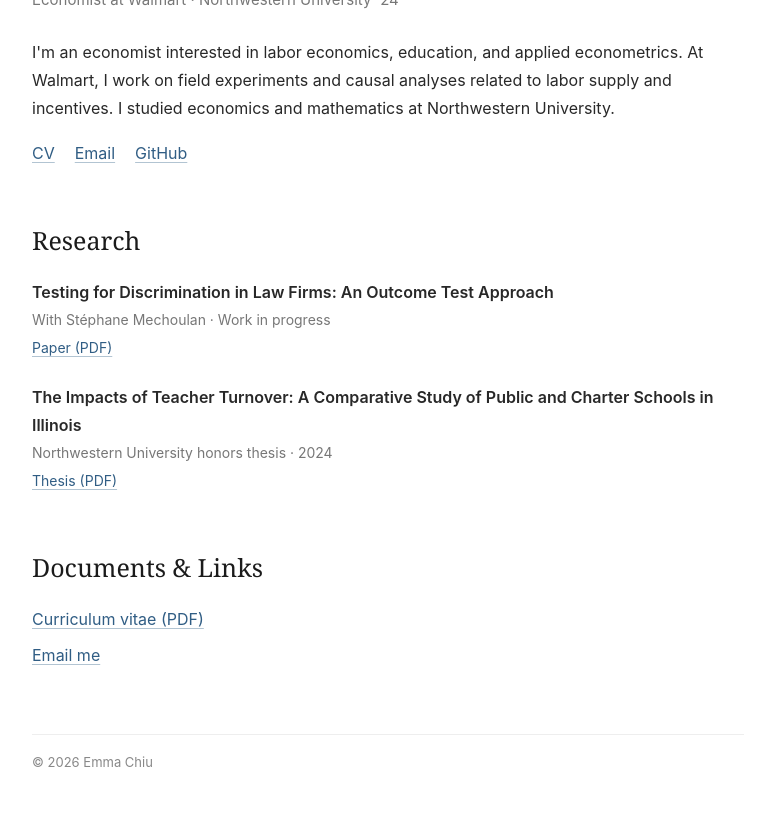
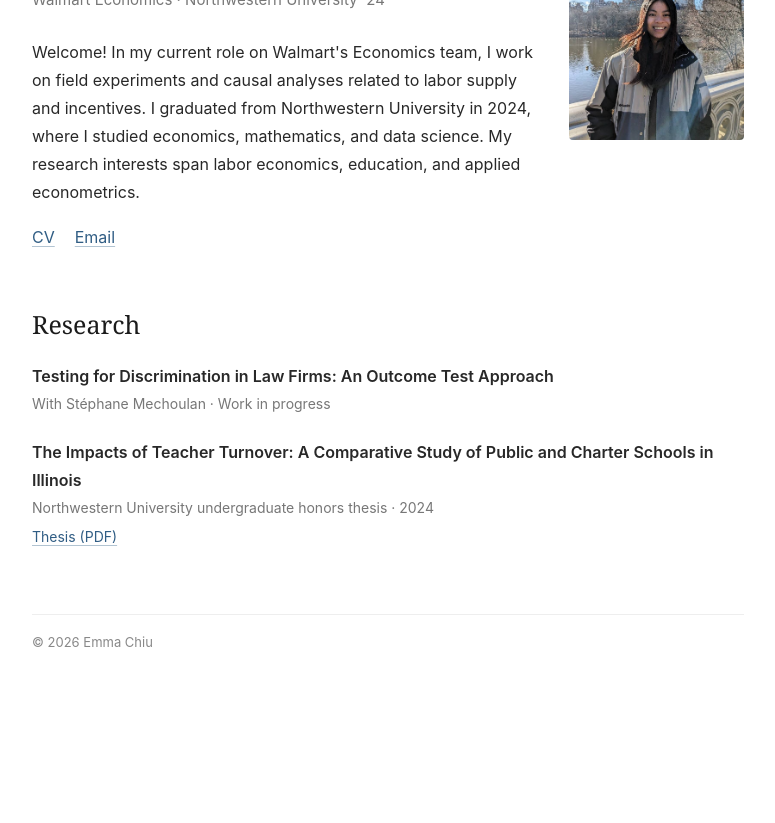
Before and after one commit to emmamchiu/emmamchiu.github.io, a plain HTML site: page index.html in a window 1280 px wide. Shown: the part 160-983 px from the top of the page, without its empty margins (252-1027 px from the left). After the commit the page ends 864 px from the top, so only its background shows below. Drawn offline with Linux system fonts and the light colour scheme.

Commit message:
Update index.html

```diff
--- a/index.html
+++ b/index.html
@@ -65,6 +65,27 @@
       margin-bottom: 25px;
     }
 
+    /* Header layout */
+    .intro {
+      display: flex;
+      align-items: flex-start;
+      gap: 35px;
+    }
+
+    .intro-text {
+      flex: 1;
+      min-width: 0;
+    }
+
+    .profile-photo {
+      width: 175px;
+      height: 215px;
+      object-fit: cover;
+      object-position: center;
+      border-radius: 4px;
+      flex-shrink: 0;
+    }
+
     nav {
       display: flex;
       flex-wrap: wrap;
@@ -94,16 +115,6 @@
       margin-top: 4px;
     }
 
-    ul {
-      list-style: none;
-      padding: 0;
-      margin: 0;
-    }
-
-    li {
-      margin: 0 0 8px;
-    }
-
     footer {
       border-top: 1px solid #eee;
       color: #888;
@@ -121,6 +132,16 @@
         font-size: 41px;
       }
 
+      .intro {
+        flex-direction: column;
+        gap: 24px;
+      }
+
+      .profile-photo {
+        width: 155px;
+        height: 190px;
+      }
+
       section {
         margin-top: 40px;
       }
@@ -132,25 +153,43 @@
   <main>
 
     <header>
+      <div class="intro">
+
+        <div class="intro-text">
           <h1>Emma Chiu</h1>
+
           <p class="sub">
-        Economist at Walmart · Northwestern University '24
+            Walmart Economics · Northwestern University '24
           </p>
 
           <p>
-        I'm an economist interested in labor economics,
-        education, and applied econometrics. At Walmart,
+            Welcome! In my current role on Walmart's Economics team,
             I work on field experiments and causal analyses
-        related to labor supply and incentives.
-        I studied economics and mathematics at
-        Northwestern University.
+            related to labor supply and incentives. I graduated from
+            Northwestern University in 2024, where I studied economics,
+            mathematics, and data science. My research interests span labor
+            economics, education, and applied econometrics.
           </p>
 
           <nav aria-label="Quick links">
-        <a href="docs/cv.pdf">CV</a>
-        <a href="mailto:emmamchiu@gmail.com">Email</a>
-        <a href="https://github.com/YOUR_USERNAME">GitHub</a>
+            <a href="docs/cv.pdf" target="_blank" rel="noopener">
+              CV
+            </a>
+            <a href="mailto:emmamchiu@gmail.com">
+              Email
+            </a>
           </nav>
+        </div>
+
+        <img
+          src="Headshot - Emma Chiu.jpg"
+          alt="Portrait of Emma Chiu"
+          class="profile-photo"
+          width="175"
+          height="215"
+        >
+
+      </div>
     </header>
 
     <section>
@@ -164,11 +203,6 @@
         <div class="muted">
           With Stéphane Mechoulan · Work in progress
         </div>
-        <div class="paper">
-          <a href="docs/law-firms-paper.pdf">
-            Paper (PDF)
-          </a>
-        </div>
       </div>
 
       <div class="item">
@@ -178,31 +212,15 @@
           Schools in Illinois
         </div>
         <div class="muted">
-          Northwestern University honors thesis · 2024
+          Northwestern University undergraduate honors thesis · 2024
         </div>
         <div class="paper">
-          <a href="docs/honors-thesis.pdf">
+          <a href="Thesis - Emma Chiu.pdf"
+             target="_blank" rel="noopener">
             Thesis (PDF)
           </a>
         </div>
       </div>
-    </section>
-
-    <section>
-      <h2>Documents &amp; Links</h2>
-
-      <ul>
-        <li>
-          <a href="docs/cv.pdf">
-            Curriculum vitae (PDF)
-          </a>
-        </li>
-        <li>
-          <a href="mailto:emmamchiu@gmail.com">
-            Email me
-          </a>
-        </li>
-      </ul>
     </section>
 
     <footer>
```
Lines whose indentation alone changed are shown as unchanged.
